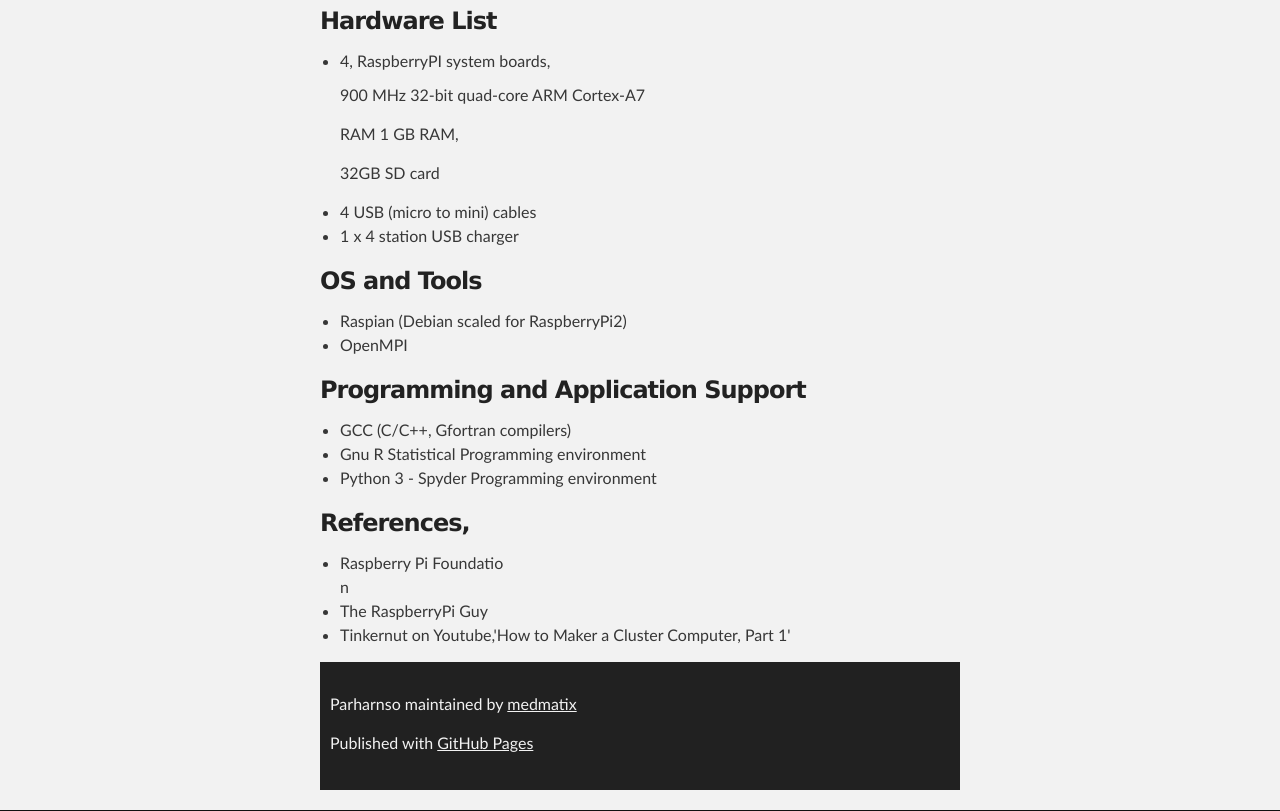
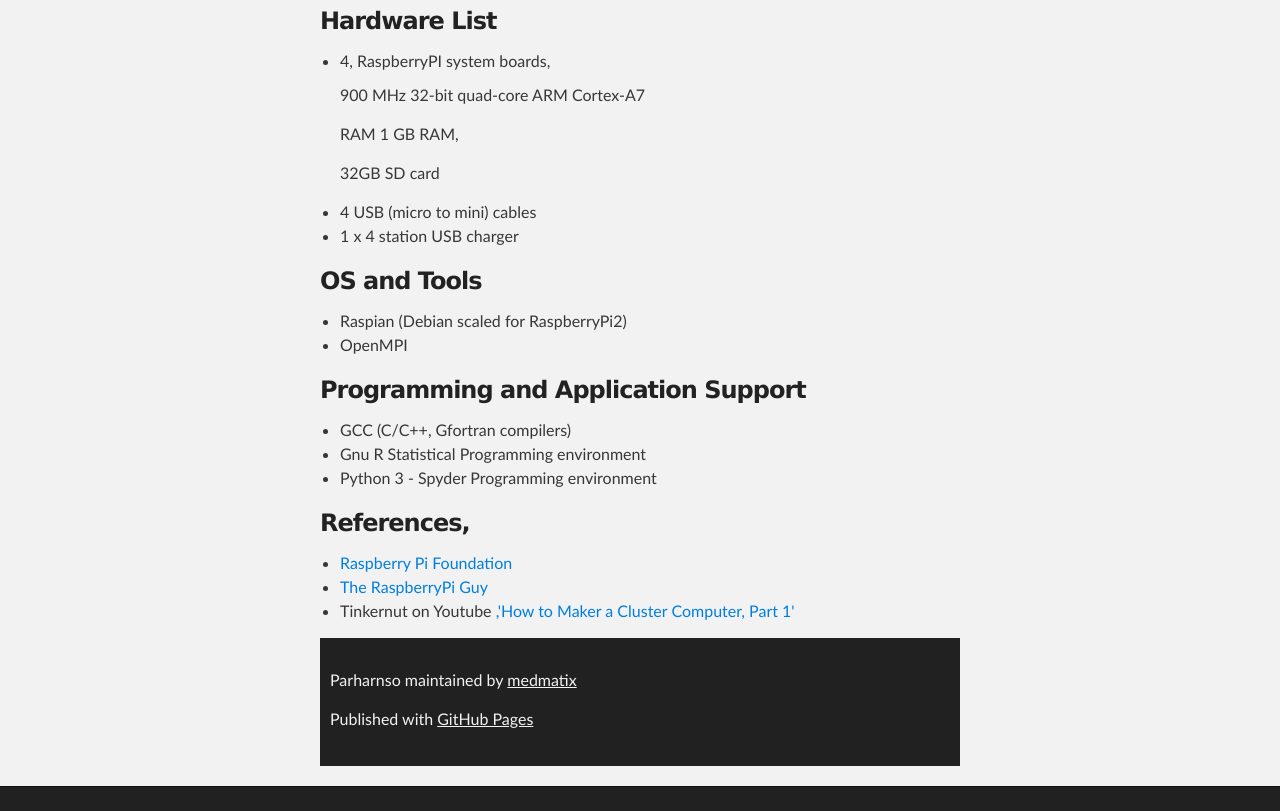
Before and after one commit to medmatix/ParHarnSo, a plain HTML site: page RaspiWulf.html in a window 1280 px wide. Shown: the part 581-1392 px from the top of the page. After the commit the page ends 1368 px from the top, so only its background shows below. Drawn offline with Linux system fonts and the light colour scheme.

Commit message:
correct links

```diff
--- a/RaspiWulf.html
+++ b/RaspiWulf.html
@@ -70,11 +70,11 @@
 
 <h3>References,</h3>
 <ul>
-<li>Raspberry Pi Foundatio</li>n
+<li><a href="">Raspberry Pi Foundation</a></li>
 
-<li>The RaspberryPi Guy</li>
+<li><a href="">The RaspberryPi Guy</a></li>
 
-<li>Tinkernut on Youtube,'How to Maker a Cluster Computer, Part 1'</li>
+<li>Tinkernut on Youtube <a href="">,'How to Maker a Cluster Computer, Part 1'</a></li>
 </ul>
     <!-- FOOTER  -->
     <div id="footer_wrap" class="outer">
```
